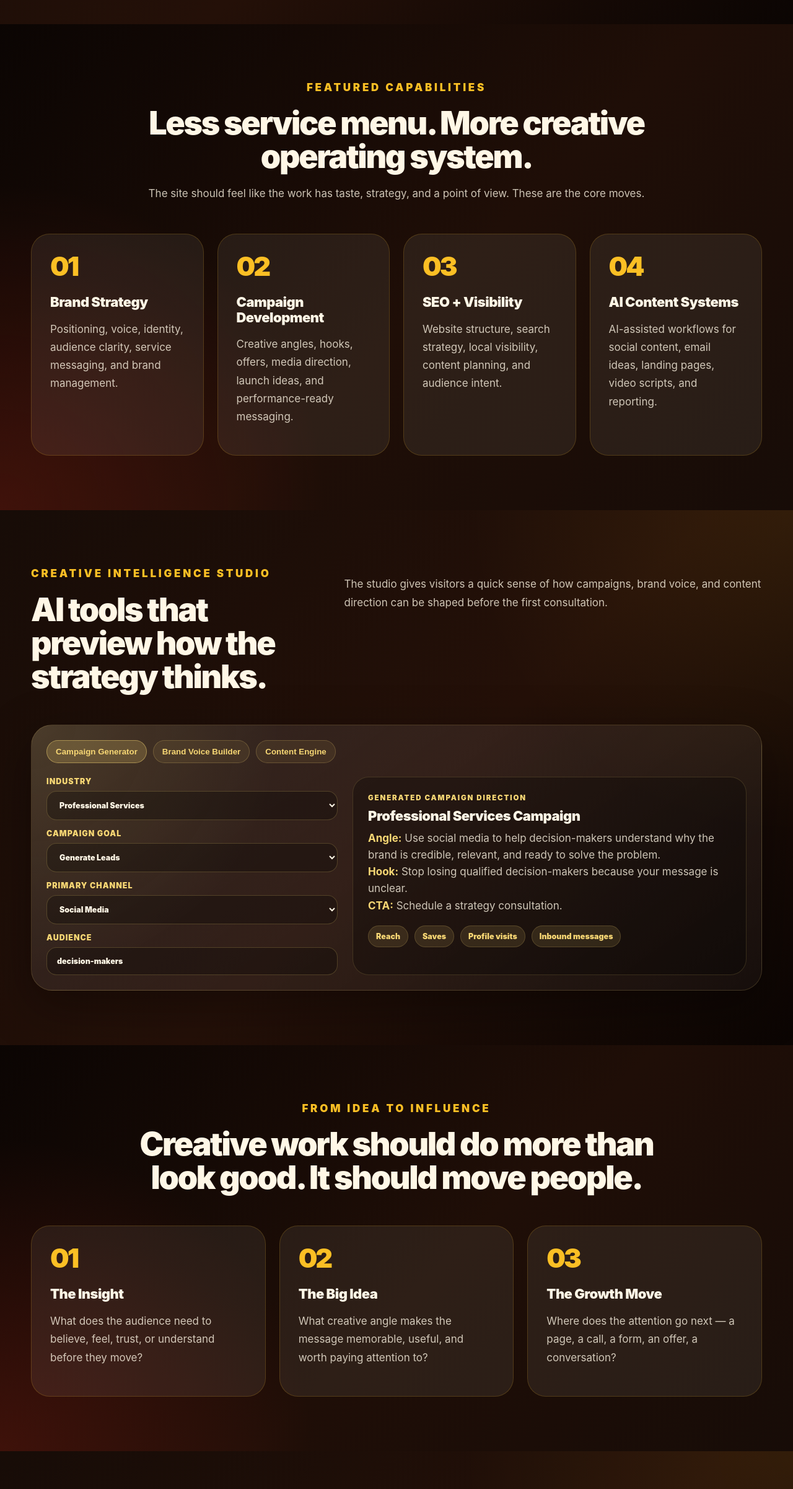
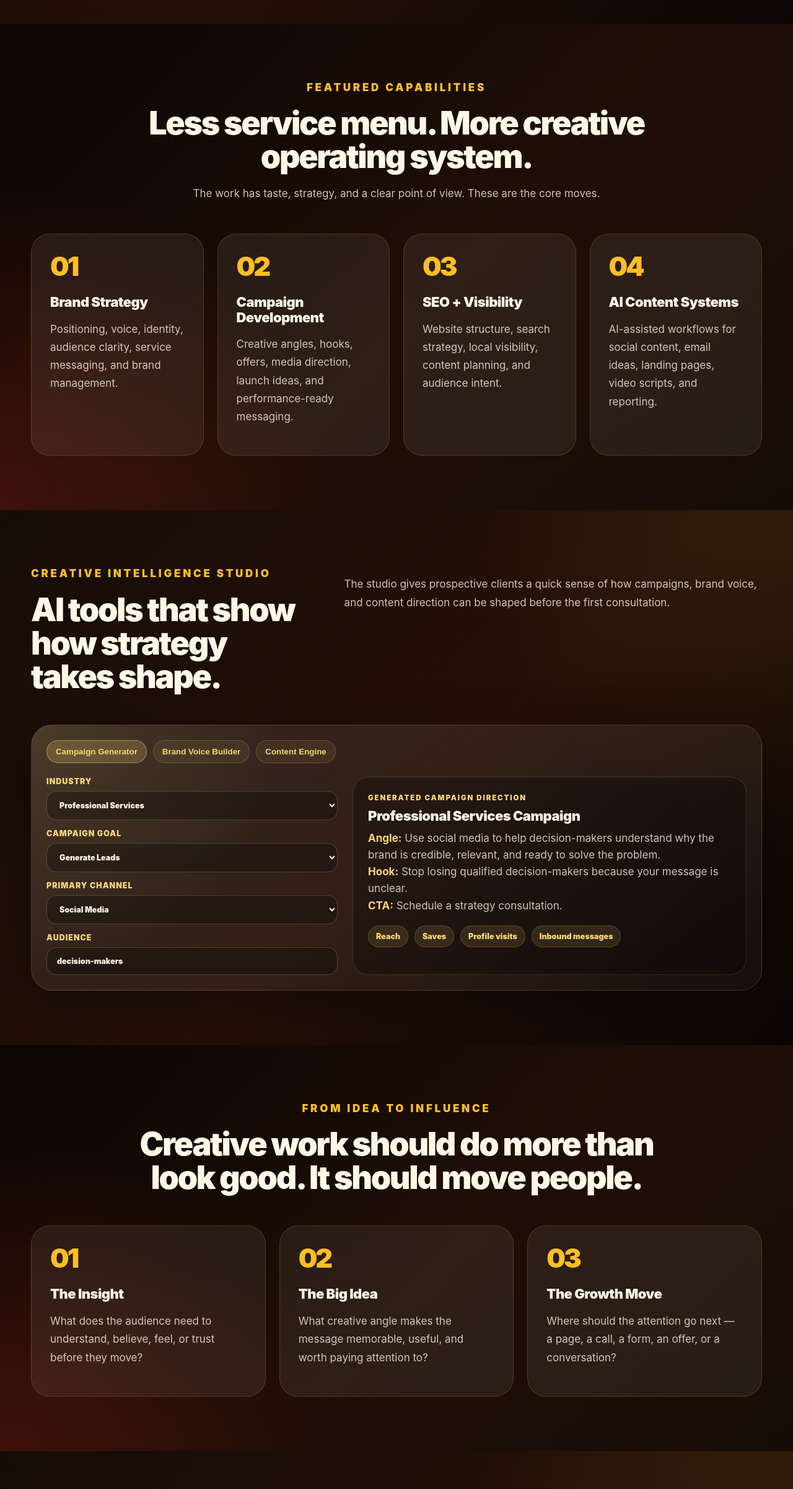
Before and after one commit to BH850/brownhill-website, a React (Vite) app: page / in a window 1280 px wide. Shown: the part 3173-5575 px from the top of the page at 62% size. Built offline with nearby package versions, Linux system fonts and the light colour scheme.

Commit message:
Update App.jsx

```diff
--- a/src/App.jsx
+++ b/src/App.jsx
@@ -3,7 +3,6 @@ import { motion } from "framer-motion";
 import brownHillLogo from "../brownhill_marketing_and_media_logo.png";
 import {
   ArrowRight,
-  BarChart3,
   Bot,
   CheckCircle2,
   Globe2,
@@ -22,9 +21,9 @@ import {
 const heroSlides = [
   {
     label: "Creative Intelligence",
-    title: "We build brands people notice, trust, and choose.",
+    title: "We build brands that people notice, trust, and choose.",
     text:
-      "A creative marketing and media firm built at the intersection of culture, strategy, AI, storytelling, and growth.",
+      "We are a creative marketing and media firm built at the intersection of culture, strategy, AI, storytelling, and growth.",
   },
   {
     label: "Agency POV",
@@ -36,7 +35,7 @@ const heroSlides = [
     label: "AI + Culture",
     title: "Culture gives the brand soul. AI gives it speed.",
     text:
-      "We use AI to move smarter, not sound generic — sharpening content, campaigns, visibility, and lead generation.",
+      "We use AI to move more intelligently without sounding generic — sharpening content, campaigns, visibility, and lead generation.",
   },
 ];
 
@@ -158,7 +157,7 @@ const ideaToInfluence = [
   {
     label: "The Insight",
     text:
-      "What does the audience need to believe, feel, trust, or understand before they move?",
+      "What does the audience need to understand, believe, feel, or trust before they move?",
   },
   {
     label: "The Big Idea",
@@ -168,7 +167,7 @@ const ideaToInfluence = [
   {
     label: "The Growth Move",
     text:
-      "Where does the attention go next — a page, a call, a form, an offer, a conversation?",
+      "Where should the attention go next — a page, a call, a form, an offer, or a conversation?",
   },
 ];
 
@@ -228,7 +227,7 @@ const voiceTraits = [
 
 const quickPrompts = [
   "Start my marketing diagnostic",
-  "How can you improve my SEO?",
+  "How can my SEO improve?",
   "Help me clarify my brand message.",
   "How do I generate better leads?",
   "What AI tools can improve my marketing?",
@@ -470,7 +469,7 @@ export default function App() {
     const lower = message.toLowerCase();
 
     if (lower.includes("seo") || lower.includes("search")) {
-      return "SEO starts with visibility and intent. A strong review would look at website structure, keyword opportunities, local search presence, service pages, competitors, and Google Business Profile performance.";
+      return "SEO starts with visibility and intent. A strong SEO review looks at website structure, keyword opportunities, local search presence, service pages, competitors, and Google Business Profile performance.";
     }
 
     if (lower.includes("brand") || lower.includes("message")) {
@@ -808,8 +807,7 @@ export default function App() {
           <p className="section-label gold">Featured Capabilities</p>
           <h2>Less service menu. More creative operating system.</h2>
           <p>
-            The site should feel like the work has taste, strategy, and a point of view.
-            These are the core moves.
+            The work has taste, strategy, and a clear point of view. These are the core moves.
           </p>
         </div>
 
@@ -835,13 +833,13 @@ export default function App() {
         <div className="editorial-two-col">
           <div>
             <p className="section-label gold">Creative Intelligence Studio</p>
-            <h2>AI tools that preview how the strategy thinks.</h2>
+            <h2>AI tools that show how strategy takes shape.</h2>
           </div>
 
           <div>
             <p>
-              The studio gives visitors a quick sense of how campaigns, brand voice,
-              and content direction can be shaped before the first consultation.
+              The studio gives prospective clients a quick sense of how campaigns,
+              brand voice, and content direction can be shaped before the first consultation.
             </p>
           </div>
         </div>
@@ -1151,7 +1149,7 @@ export default function App() {
 
             {submitted && (
               <p className="success">
-                Thank you. This demo form is ready to connect to email, CRM, or booking.
+                Thank you. This demo form is ready to connect to an email, CRM, or booking system.
               </p>
             )}
           </form>
```
